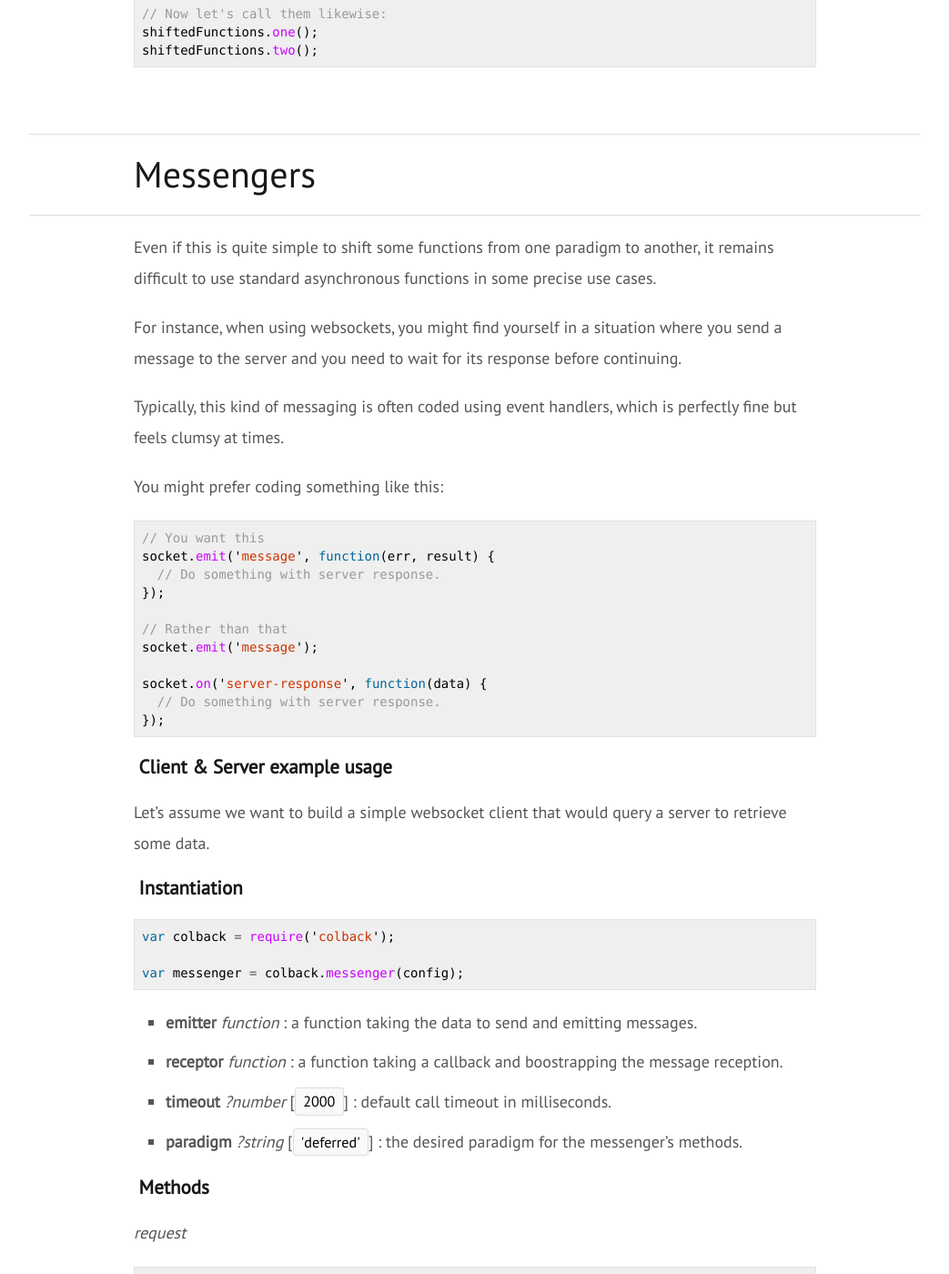
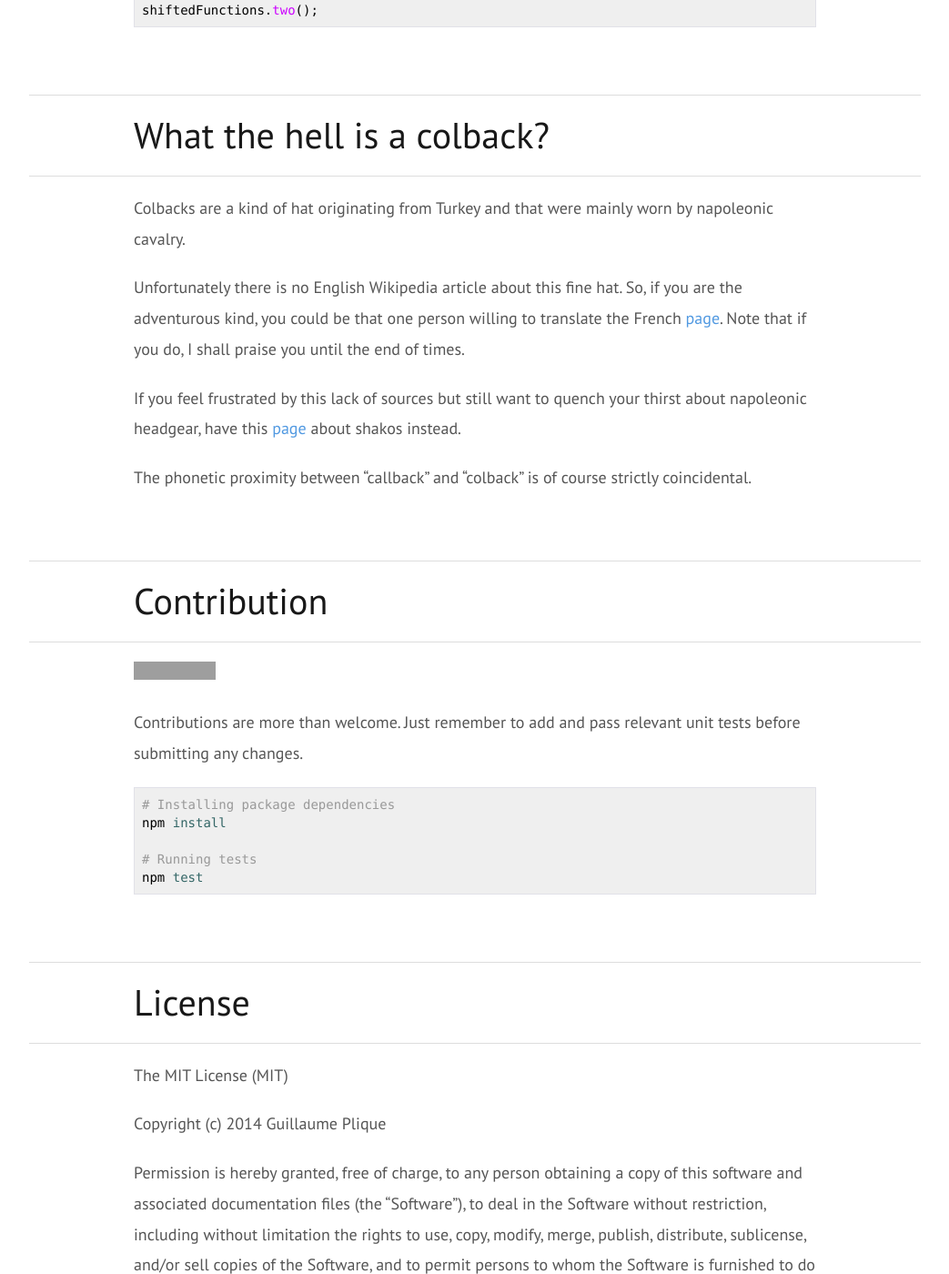
Before and after one commit to Yomguithereal/colback, a Jekyll site: the page built from index.md, in a window 1280 px wide and 1400 px high, scrolled down 5947 px. Shown: the whole window at 91% size, without its empty margins (118-1161 px from the left). Built offline with Jekyll 4.4.1, drawn with Linux system fonts in a browser that asks for light colours; Markdown is read by kramdown in place of the engine named in the settings; some of the changed text lies outside the part shown; grey boxes are pictures that could not be loaded.

Commit message:
Avoiding messenger for the time being

````diff
--- a/index.md
+++ b/index.md
@@ -78,7 +78,6 @@ Note that **Colback.js** does not aim at solving callback hell. Some fairly good
 * **[Installation](#installation)**
 * **[Asynchronous paradigms](#paradigms)**
 * **[Paradigm shifting](#shifting)**
-* **[Messengers](#messengers)**
 * [What the hell is a colback?](#explanation)
 * [Contribution](#contribution)
 * [License](#license)
@@ -270,107 +269,6 @@ shiftedFunctions.two();
 
 ---
 
-<h2 id="messengers">Messengers</h2>
-
----
-
-Even if this is quite simple to shift some functions from one paradigm to another, it remains difficult to use standard asynchronous functions in some precise use cases.
-
-For instance, when using websockets, you might find yourself in a situation where you send a message to the server and you need to wait for its response before continuing.
-
-Typically, this kind of messaging is often coded using event handlers, which is perfectly fine but feels clumsy at times.
-
-You might prefer coding something like this:
-
-```js
-// You want this
-socket.emit('message', function(err, result) {
-  // Do something with server response.
-});
-
-// Rather than that
-socket.emit('message');
-
-socket.on('server-response', function(data) {
-  // Do something with server response.
-});
-```
-
-### Client & Server example usage
-
-Let's assume we want to build a simple websocket client that would query a server to retrieve some data.
-
-### Instantiation
-
-```js
-var colback = require('colback');
-
-var messenger = colback.messenger(config);
-```
-
-* **emitter** *function* : a function taking the data to send and emitting messages.
-* **receptor** *function* : a function taking a callback and boostrapping the message reception.
-* **timeout** *?number* [`2000`] : default call timeout in milliseconds.
-* **paradigm** *?string* [`'deferred'`] : the desired paradigm for the messenger's methods.
-
-### Methods
-
-*request*
-
-```js
-// Sending a message to another messenger and waiting a response
-var promise = messenger.request(header, data, timeoutOverride);
-
-// Example
-messenger.request('users', {id: 23})
-  .then(function(user) {
-    // Do something with retrieved user.
-  });
-```
-
-*send*
-
-```js
-// Sending an unilateral message which does not need to be replied
-messenger.send(header, data);
-
-// Example
-messenger.send('message', {hello: 'world'});
-```
-
-*on*
-
-```js
-// Bind a listener on a precise kind of message
-messenger.on(header, callback);
-
-// Example
-messenger.on('users', function(data, reply) {
-
-  // Do something with data, then send response
-  reply({firstname: 'Joachim', lastname: 'Murat'});
-});
-```
-
-*off*
-
-```js
-// Unbind a listener
-messenger.on(header, callback);
-```
-
-*shoot*
-
-```js
-// Shoot the messenger and terminate its current call so
-// it won't be able to communicate again.
-messenger.shoot();
-```
-
-<br>
-
----
-
 <h2 id="explanation">What the hell is a colback?</h2>
 
 ---
````
